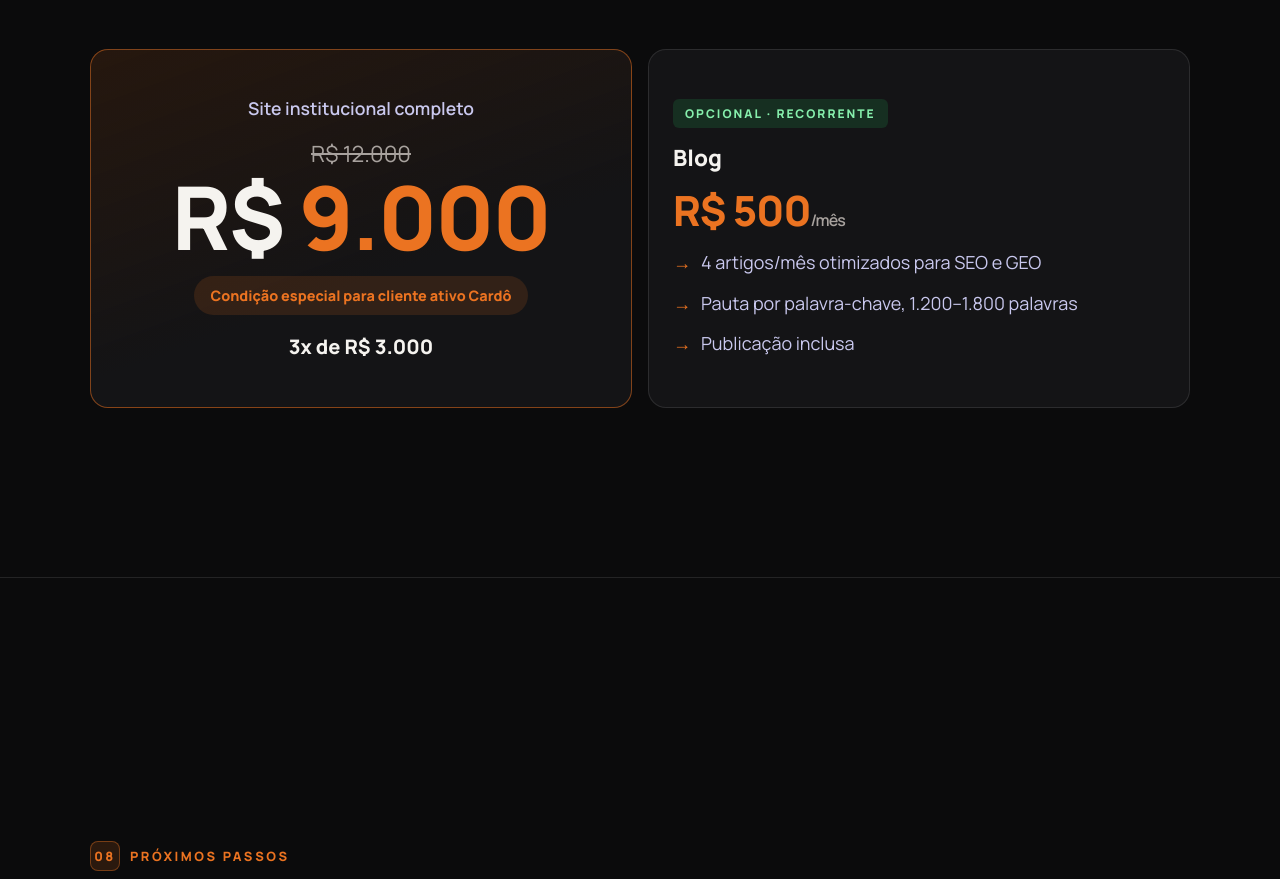
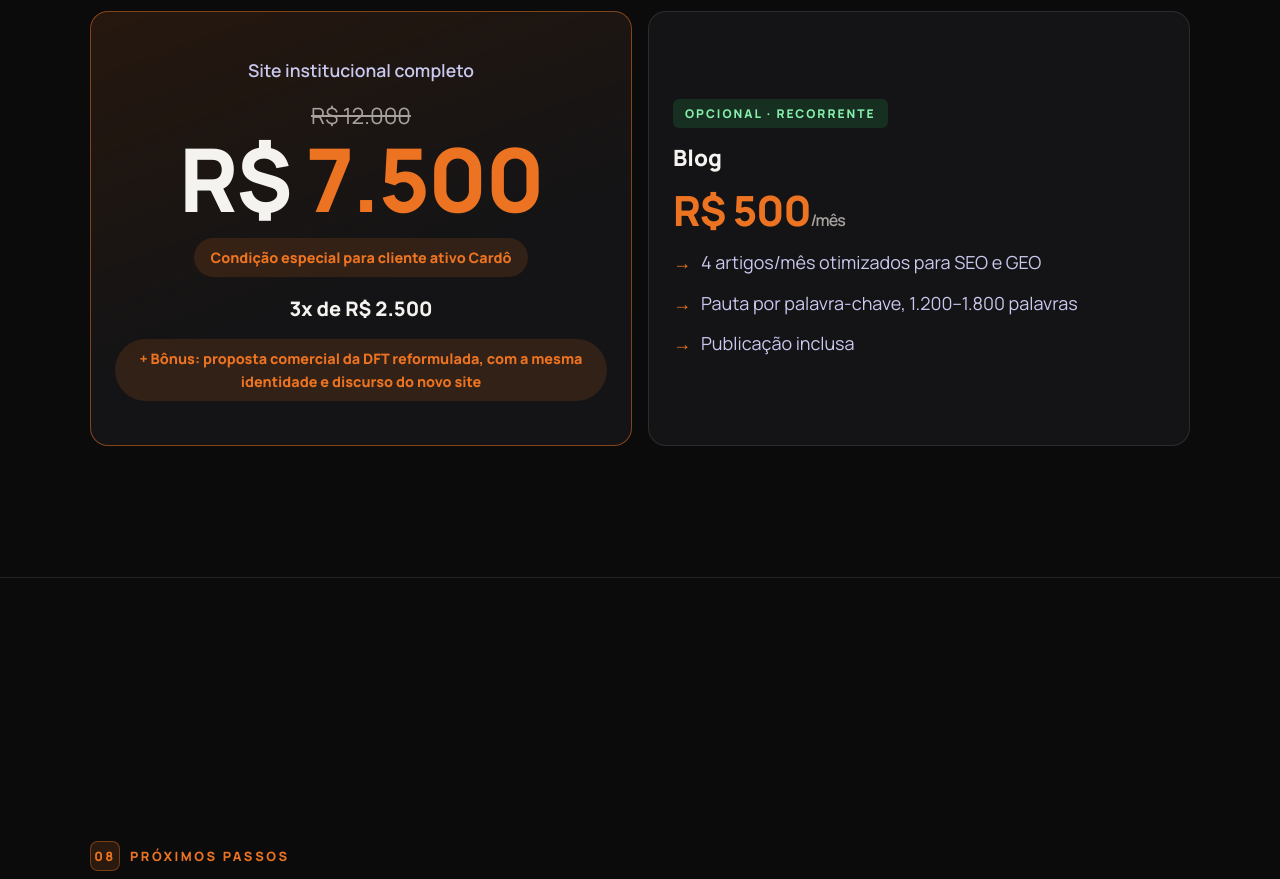
Before and after one commit to cardo-jpg/dft-lp, a plain HTML site: page proposta-site.html in a window 1280 px wide. Shown: the part 7863-8742 px from the top of the page. Drawn offline with Linux system fonts and the light colour scheme.

Commit message:
Proposta: R$7.500 em 3x + bônus proposta comercial
Co-Authored-By: Claude Opus 5.5 <noreply@anthropic.com>

```diff
--- a/proposta-site.html
+++ b/proposta-site.html
@@ -273,9 +273,10 @@ footer{padding:40px 24px;text-align:center;color:var(--texto3);font-size:.85rem}
       <div class="card hl preco rv">
         <h3 style="color:var(--texto2);font-weight:600">Site institucional completo</h3>
         <div class="de" style="margin-top:14px">R$ 12.000</div>
-        <div class="por">R$ <span>9.000</span></div>
+        <div class="por">R$ <span>7.500</span></div>
         <div class="cond">Condição especial para cliente ativo Cardô</div>
-        <div class="parc"><b>3x de R$ 3.000</b></div>
+        <div class="parc"><b>3x de R$ 2.500</b></div>
+        <div class="cond" style="margin-top:14px;color:var(--laranja,#eb7321)"><b>+ Bônus:</b> proposta comercial da DFT reformulada, com a mesma identidade e discurso do novo site</div>
       </div>
       <div class="card rv" style="display:flex;flex-direction:column;justify-content:center">
         <span class="lbl d" style="align-self:flex-start">Opcional · recorrente</span>
```
